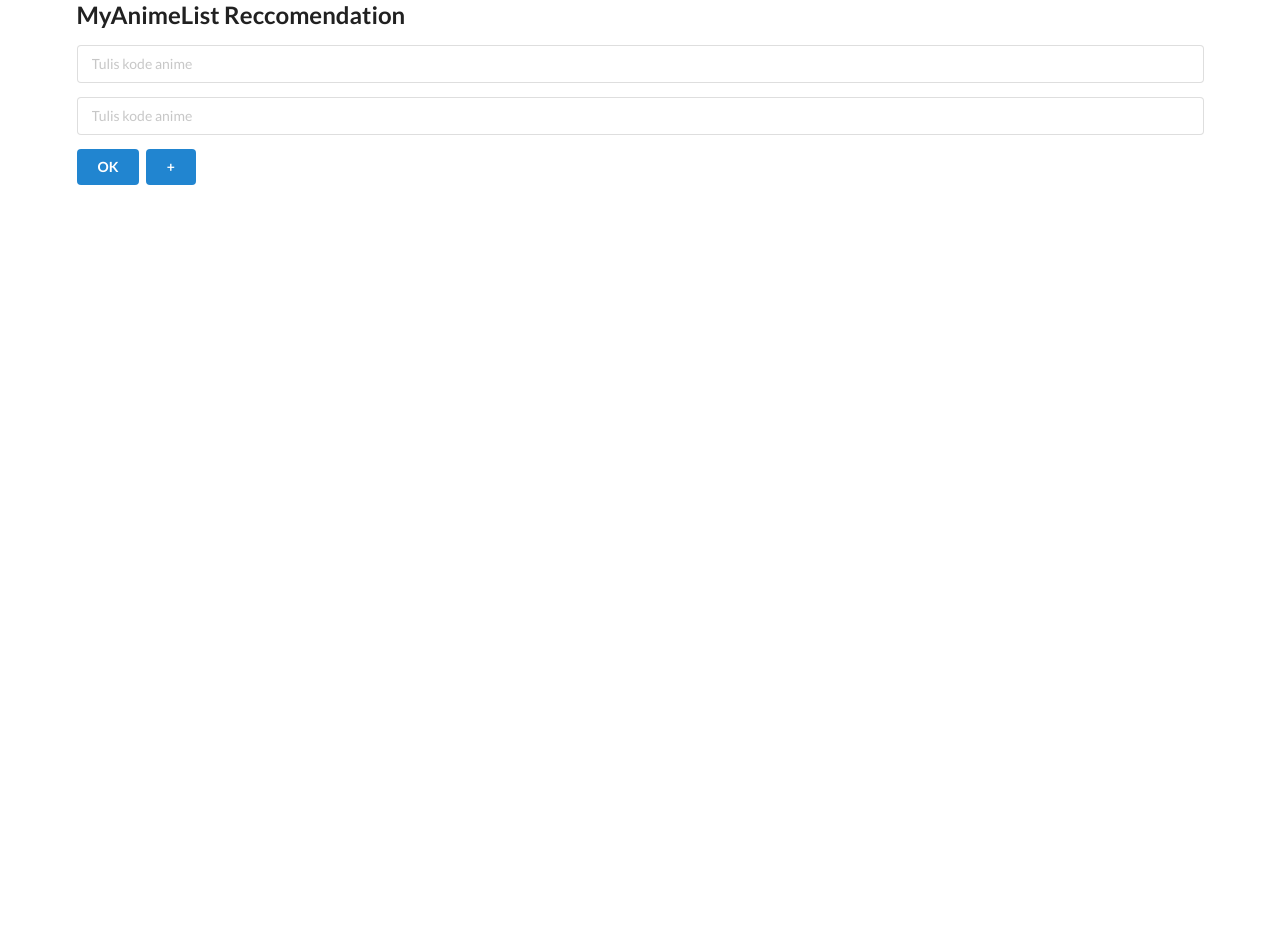
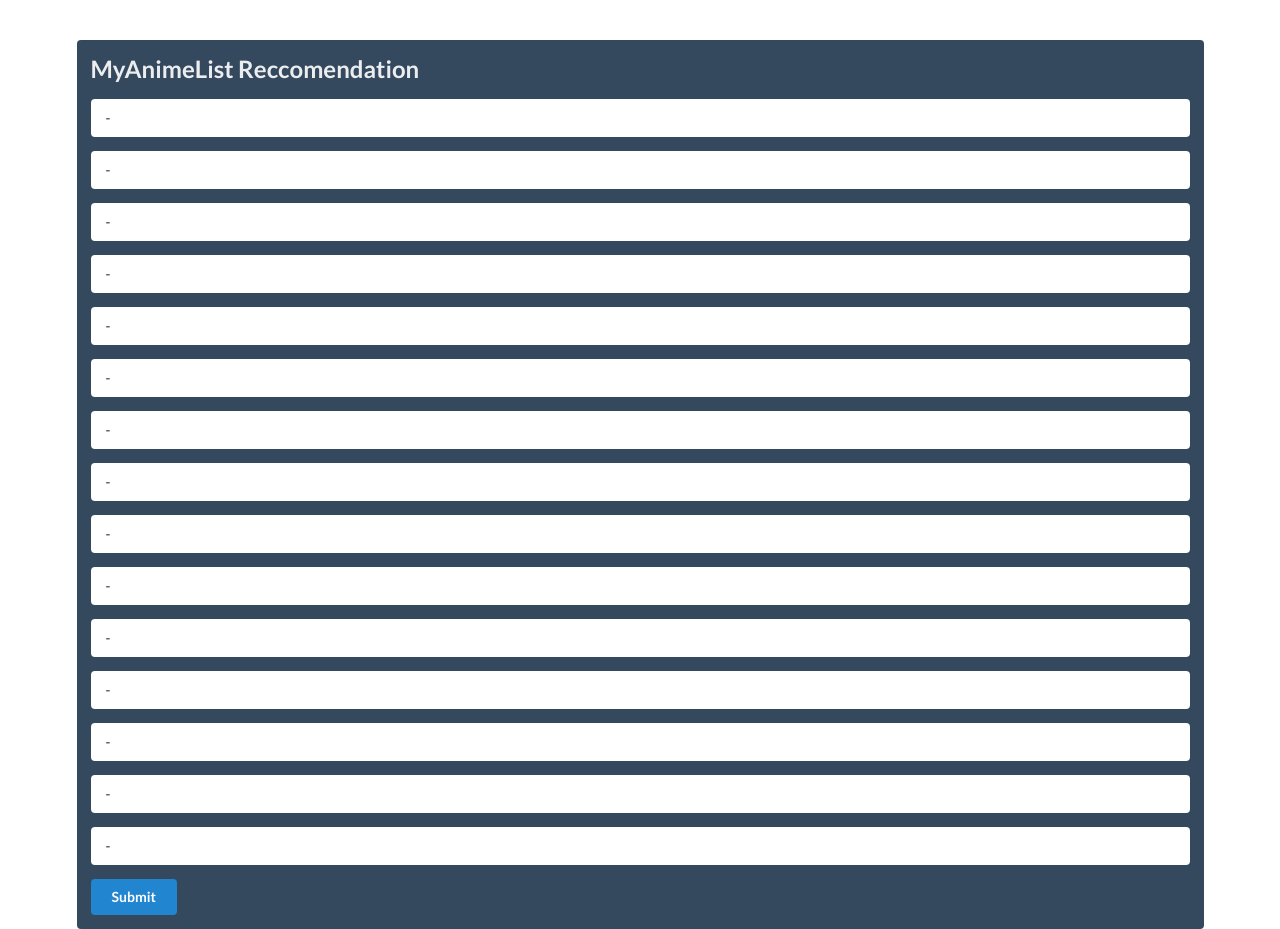
Before and after one commit to zakzakzak/Anime_recommendation, a FastAPI app: page / in a window 1280 px wide. Before the commit the page ends 185 px from the top, so only its background shows below. Run offline with FastAPI, Linux system fonts and the light colour scheme; some libraries are stand-ins or nearby versions.

Commit message:
Sudah bisa melakukan sort dari server. untuk tampilan rekomendasi apakah anime input tetap dimasukkan tapi diberi tanda(seperti warna) untuk membandingkan peringkat dengan yang lain atau dihilangkan sama sekali?

```diff
--- a/main.py
+++ b/main.py
@@ -20,27 +20,31 @@
 @app.get("/")
 async def home(request : Request):
 
-    return templates.TemplateResponse("home.html",{
-        "request" : request
-    })
+		return templates.TemplateResponse("home.html",{
+				"request" : request
+		})
 
 # UPLOAD dan CONVERSION
 @app.post("/result")
-async def create_upload_file(request : Request , anime1: str = File(...), anime2 : str = File(...)):
-    reco = mal_scrap.big_list_recommendation([anime1, anime2])
-    arr_reco = []
-    for i in reco:
+async def create_upload_file(request : Request , anime1: str = File(...), anime2 : str = File(...), anime3 : str = File(...), anime4 : str = File(...), anime5 : str = File(...), anime6 : str = File(...), anime7 : str = File(...), anime8 : str = File(...), anime9 : str = File(...), anime10 : str = File(...), anime11 : str = File(...), anime12 : str = File(...), anime13 : str = File(...), anime14 : str = File(...), anime15 : str = File(...)):
+	arr = [anime1, anime2, anime3, anime4, anime5, anime6, anime7, anime8, anime9, anime10, anime11, anime12, anime13, anime14, anime15]
+	arr = list(filter(("-").__ne__, arr))
+	print(arr)
+	reco = mal_scrap.big_list_recommendation(arr)
+	arr_reco = []
+	for i in reco:
+		print(reco[i][0])
+		arr_reco.append([i, reco[i][0], reco[i][1], reco[i][2]])
 
-        print(i)
-        arr_reco.append([i, mal_scrap.get_title(i), reco[i][0], reco[i][1]])
+	arr_reco = sorted(arr_reco,key=lambda l:l[2], reverse=True)
 
-    return templates.TemplateResponse("download.html",{
-      "request" : request,
-      "data" : arr_reco
-      })
+	return templates.TemplateResponse("download.html",{
+	  "request" : request,
+	  "data" : arr_reco
+	  })
 
 
 
 
 if __name__ == "__main__":
-    uvicorn.run(app, host = "127.0.0.1", port = 5001)
+		uvicorn.run(app, host = "127.0.0.1", port = 5001)
--- a/templates/home.html
+++ b/templates/home.html
@@ -10,21 +10,68 @@
 </script>
 
 
-<!-- selain json, bisajuga html5 fetch dan axios -->
+<br>
+<br>
+
+
 <form class="ui form" action="/result" method="POST" enctype="multipart/form-data">
-  <div class="field">
-    <input type="text" name="anime1" placeholder="Tulis kode anime">
+  <div class="ui inverted segment" style="background:#34495e;">
+  <div class="ui inverted form">
+    <h2>MyAnimeList Reccomendation</h2>
+
+      <div class="field">
+        <input type="text" name="anime1" placeholder="Tulis kode anime" value="-">
+      </div>
+      <div class="field">
+        <input type="text" name="anime2" placeholder="Tulis kode anime" value="-">
+      </div>
+      <div class="field">
+        <input type="text" name="anime3" placeholder="Tulis kode anime" value="-">
+      </div>
+      <div class="field">
+        <input type="text" name="anime4" placeholder="Tulis kode anime" value="-">
+      </div>
+      <div class="field">
+        <input type="text" name="anime5" placeholder="Tulis kode anime" value="-">
+      </div>
+
+      <div class="field">
+        <input type="text" name="anime6" placeholder="Tulis kode anime" value="-">
+      </div>
+      <div class="field">
+        <input type="text" name="anime7" placeholder="Tulis kode anime" value="-">
+      </div>
+      <div class="field">
+        <input type="text" name="anime8" placeholder="Tulis kode anime" value="-">
+      </div>
+      <div class="field">
+        <input type="text" name="anime9" placeholder="Tulis kode anime" value="-">
+      </div>
+      <div class="field">
+        <input type="text" name="anime10" placeholder="Tulis kode anime" value="-">
+      </div>
+
+      <div class="field">
+        <input type="text" name="anime11" placeholder="Tulis kode anime" value="-">
+      </div>
+      <div class="field">
+        <input type="text" name="anime12" placeholder="Tulis kode anime" value="-">
+      </div>
+      <div class="field">
+        <input type="text" name="anime13" placeholder="Tulis kode anime" value="-">
+      </div>
+      <div class="field">
+        <input type="text" name="anime14" placeholder="Tulis kode anime" value="-">
+      </div>
+      <div class="field">
+        <input type="text" name="anime15" placeholder="Tulis kode anime" value="-">
+      </div>
+
+    <button class="ui button primary" type="submit">Submit</button>
   </div>
-  <div class="field">
-    <input type="text" name="anime2" placeholder="Tulis kode anime">
-  </div>
+</div>
 
-  <button class="ui button primary" type="submit">OK</button>
-  <button class="ui button primary" type="submit">+</button>
 </form>
 
 
-
-
-
 {% endblock %}
--- a/templates/layout.html
+++ b/templates/layout.html
@@ -9,11 +9,14 @@
   <script src="https://cdn.jsdelivr.net/npm/semantic-ui@2.4.2/dist/semantic.min.js"></script>
   <script src="http://semantic-ui.com/javascript/library/tablesort.js"></script>
 
+  <style media="screen">
+  input:focus { color: red }
+  </style>
+
 </head>
 
 <body>
   <div class="ui container">
-    <h2>MyAnimeList Reccomendation</h2>
 
     {% block content %}
     {% endblock %}
```
Also changed, not shown: mal_scrap.py (+13 -5 lines), templates/download.html (+6 -3 lines).
